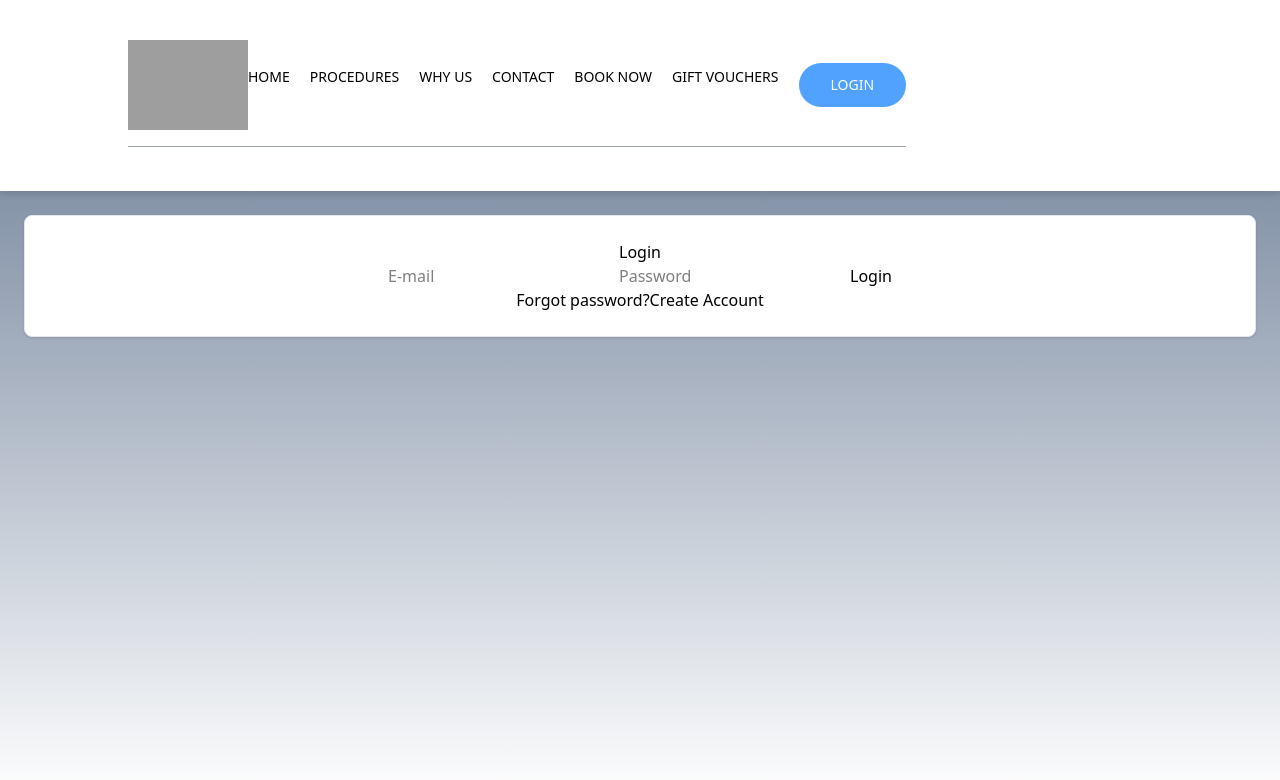
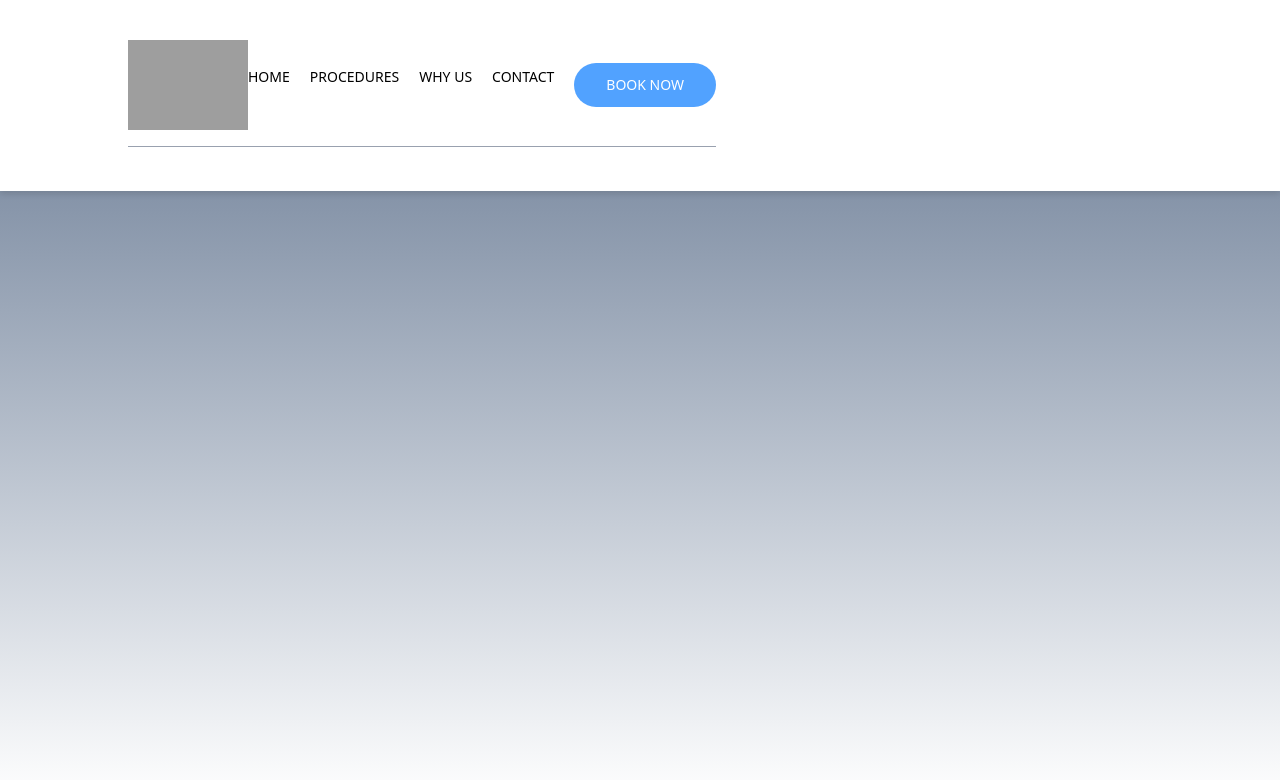
Before and after one commit to gaughey2000/final-project, a React (Vite) app in the folder bibproject/: page /login in a window 1280 px wide. Shown: the top 780 px of the page. Built offline with nearby package versions, Linux system fonts and the light colour scheme; grey boxes are pictures that could not be loaded.

Commit message:
10th commit

```diff
--- a/bibproject/src/App.jsx
+++ b/bibproject/src/App.jsx
@@ -2,10 +2,8 @@ import Navbar from "./Components/Navbar";
 import Home from "./Pages/Home";
 import Procedures from "./Pages/Procedures";
 import Whyus from "./Pages/Whyus";
-import Voucher from "./Pages/Voucher";
 import Book from "./Pages/Book";
 import Contact from "./Pages/Contact";
-import Login from "./Pages/Login";
 import { BrowserRouter as Router, Route, Routes } from "react-router";
 function App() {
 
@@ -21,10 +19,8 @@ function App() {
           <Route path="/" element={<Home />} />
           <Route path="/procedures" element={<Procedures />} />
           <Route path="/whyus" element={<Whyus />} />
-          <Route path="/voucher" element={<Voucher />} />
           <Route path="/book" element={<Book />} />
           <Route path="/contact" element={<Contact />} />
-          <Route path="/login" element={<Login />} />
         </Routes>
       </div>
     </>
--- a/bibproject/src/Components/Navbar.jsx
+++ b/bibproject/src/Components/Navbar.jsx
@@ -29,17 +29,7 @@ function Navbar() {
                     </NavLink>
 
                     <NavLink to="/book">
-                        <li className='py-1'>BOOK NOW</li>
-                        <hr className="border-none outline-none h-0.5 bg-blue-400 w-3/5 m-auto hidden" />
-                    </NavLink>
-
-                    <NavLink to="/voucher">
-                        <li className='py-1'>GIFT VOUCHERS</li>
-                        <hr className="border-none outline-none h-0.5 bg-blue-400 w-3/5 m-auto hidden" />
-                    </NavLink>
-
-                    <NavLink to="/login">
-                        <li className='py-3 px-8 bg-blue-400 text-white rounded-full font-light hidden md:block hover:bg-blue-500'>LOGIN</li>
+                        <li className='py-3 px-8 bg-blue-400 text-white rounded-full font-light hidden md:block hover:bg-blue-500'>BOOK NOW</li>
                     </NavLink>
                 </ul>
 
--- a/bibproject/src/Pages/Book.jsx
+++ b/bibproject/src/Pages/Book.jsx
@@ -2,8 +2,8 @@ function Book() {
     return (
         <div>
             <a href="#" className="block max-w-sm p-6 bg-white border border-gray-200 rounded-lg shadow-sm hover:bg-gray-100 dark:bg-gray-800 dark:border-gray-700 dark:hover:bg-gray-700">
-                <h5 className="mb-2 text-2xl font-bold tracking-tight text-gray-900 dark:text-white">Noteworthy technology acquisitions 2021</h5>
-                <p className="font-normal text-gray-700 dark:text-gray-400">Here are the biggest enterprise technology acquisitions of 2021 so far, in reverse chronological order.</p>
+                <h5 className="mb-2 text-2xl font-bold tracking-tight text-gray-900 dark:text-white">Book now</h5>
+                <p className="font-normal text-gray-700 dark:text-gray-400">Book your appointment now.</p>
             </a>
         </div>
     )
--- a/bibproject/src/Pages/Login.jsx
+++ /dev/null
@@ -1,18 +0,0 @@
-function Login() {
-  return (
-    <div className="flex flex-col items-center justify-center bg-white border border-gray-200 rounded-lg shadow-sm dark:text-white dark:bg-gray-800 dark:border-gray-700 p-6 m-6">
-      <h1>Login</h1>
-      <form>
-        <input type="text" placeholder="E-mail" />
-        <input type="password" placeholder="Password" />
-        <button type="submit">Login</button>
-      </form>
-      <div>
-        <button>Forgot password?</button>
-        <button>Create Account</button>
-      </div>
-    </div>
-  );
-}
-
-export default Login;
--- a/bibproject/src/Pages/Voucher.jsx
+++ /dev/null
@@ -1,9 +0,0 @@
-function Voucher() {
-    return (
-        <div>
-            <h1>Voucher</h1>
-        </div>
-    )
-}
-
-export default Voucher;
```
